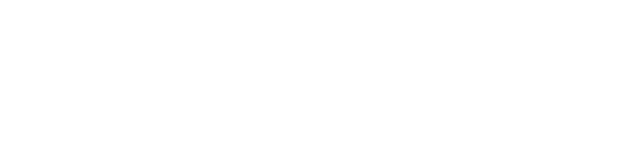
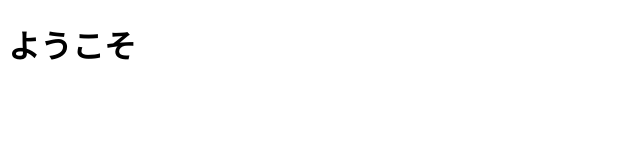
Before and after one commit to donga1104/NestingBar, a plain HTML site: page index.html in a window 1280 px wide. Shown: the whole page, without its empty margins (0-640 px from the left). Drawn offline with Linux system fonts and the light colour scheme.

Commit message:
Update index.html
h1でタイトルいれました

```diff
--- a/index.html
+++ b/index.html
@@ -7,6 +7,6 @@
   <title>NestingBar</title>
 </head>
 <body>
-
+  <h1>ようこそ</h1>
 </body>
 </html>
```
